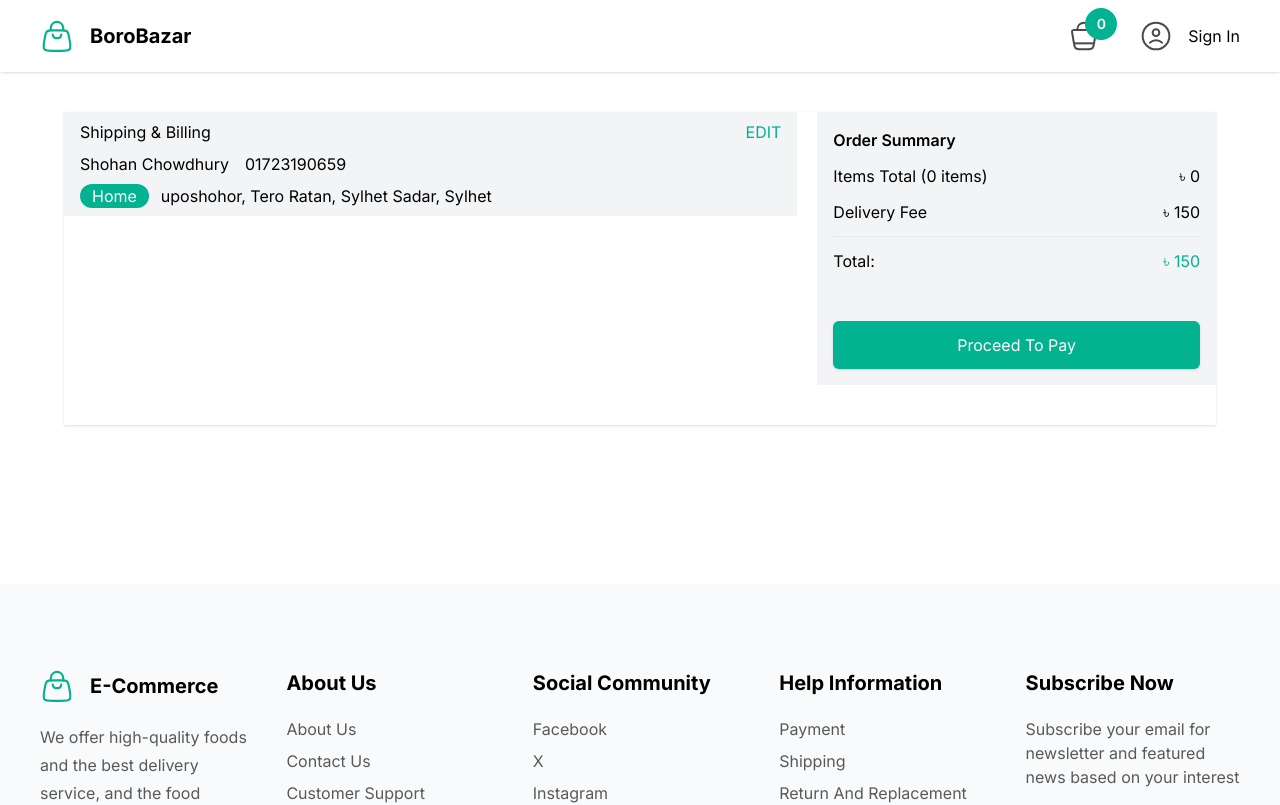
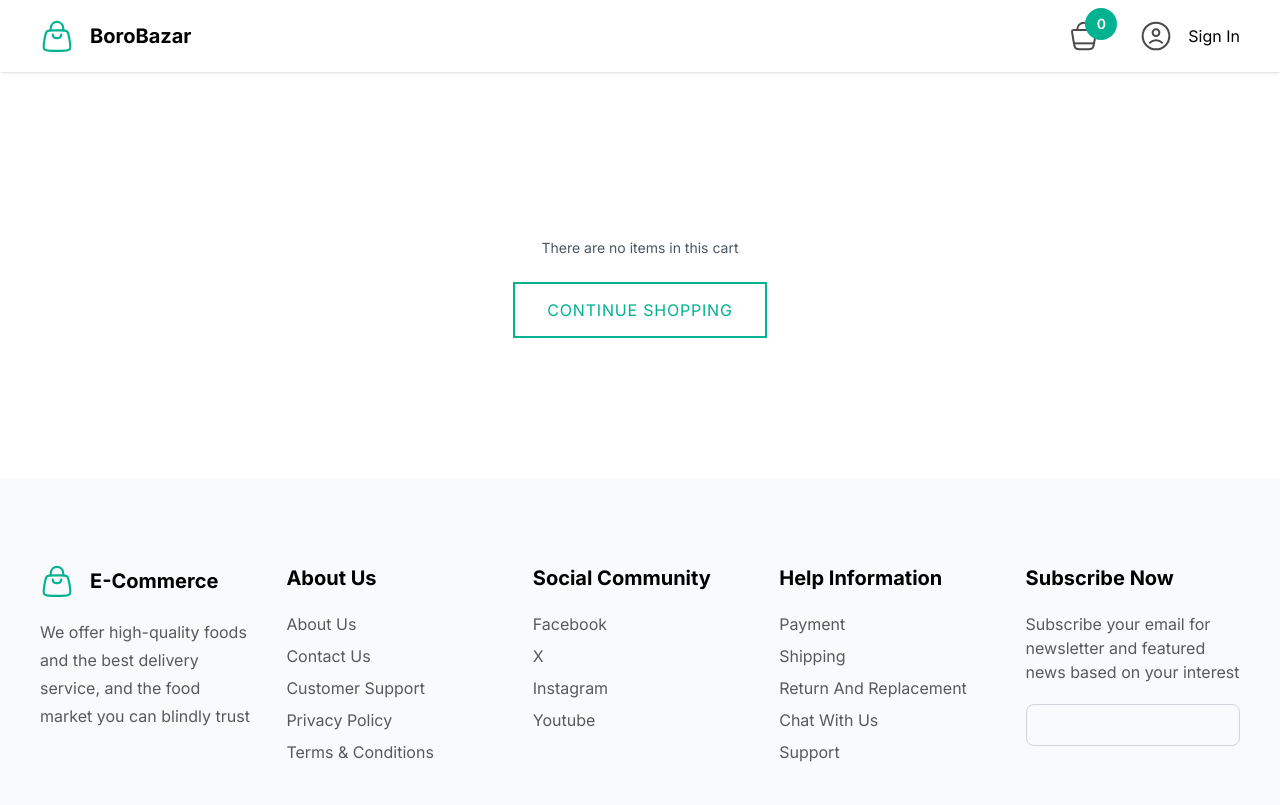
Before and after one commit to shohan-ch/e-commerce-nextJs, a Next.js app: page /checkout in a window 1280 px wide. Shown: the top 805 px of the page. Built offline with nearby package versions, Linux system fonts and the light colour scheme.

Commit message:
refactor: modulize checkout page by separate component

```diff
--- a/src/app/checkout/page.tsx
+++ b/src/app/checkout/page.tsx
@@ -1,81 +1,33 @@
 "use client";
 import CartItemsList from "@/components/Cart/CartItemsList";
+import EmptyCart from "@/components/Cart/EmptyCart";
+import EmptyCheckout from "@/components/Checkout/EmptyCheckout";
+import OrderSummary from "@/components/Checkout/OrderSummary";
+import ShippingAddresses from "@/components/Checkout/ShippingAddresses";
 import { useCart } from "@/context/CartContextProvider";
 import { useEffect, useState } from "react";
 
 const page = () => {
   const productsInCart = useCart();
-  const [subTotal, setSubTotal] = useState(0);
-  const [total, setTotal] = useState(0);
-  let deliveryFee = 150;
-
-  useEffect(() => {
-    let subTotal = 0;
-    productsInCart.map((p: any) => {
-      subTotal += p?.cart * p?.salePrice;
-    });
-    setSubTotal(subTotal);
-    setTotal(subTotal + deliveryFee);
-  }, [productsInCart]);
 
   return (
     <>
-      <div className="max-w-6xl flex items-start mx-auto gap-x-5 mb-40 pb-10 mt-8 shadow">
-        <div className="flex-[4]">
-          <div className=" bg-gray-100 px-4 py-2 space-y-2 mb-10">
-            <div className="flex justify-between">
-              <h3>Shipping & Billing</h3>
-              <button className="text-primary" onClick={() => alert(123)}>
-                EDIT
-              </button>
-            </div>
-            <div className="space-y-2">
-              <p className="flex gap-x-4">
-                <span>Shohan Chowdhury</span>
-                <span>01723190659</span>
-              </p>
-              <p className="flex gap-x-3">
-                <span className="bg-primary text-white text-center rounded-full px-3">
-                  Home
-                </span>
-                <span>uposhohor, Tero Ratan, Sylhet Sadar, Sylhet</span>
-              </p>
-            </div>
-          </div>
-          <CartItemsList products={productsInCart} />
-        </div>
-
-        <div className="flex-[2] bg-gray-100 p-4">
-          <h3 className="font-semibold mb-3">Order Summary</h3>
-          <div className="space-y-3">
-            <div className="flex justify-between">
-              <h4>Items Total ({productsInCart.length} items)</h4>
-              <p>
-                <span>৳</span> <span>{subTotal}</span>
-              </p>
-            </div>
-            <div className="flex justify-between">
-              <h4>Delivery Fee</h4>
-              <p>
-                <span>৳</span> <span>{deliveryFee}</span>
-              </p>
-            </div>
-            <hr />
-            <div className="flex justify-between">
-              <h4>Total:</h4>
-              <p className="text-primary">
-                <span>৳</span> <span>{total}</span>
-              </p>
-            </div>
+      {(productsInCart.length > 0 && (
+        <div className="max-w-6xl flex items-start mx-auto gap-x-5 mb-40 pb-10 mt-8 shadow">
+          <div className="shipping-container flex-[4]">
+            <ShippingAddresses />
+            <CartItemsList products={productsInCart} />
           </div>
 
-          <div className="mt-12">
-            <button className="bg-primary text-white w-full block p-3 shadow rounded-md">
-              Proceed To Pay
-            </button>
+          <div className="order-container flex-[2] bg-gray-100 p-4">
+            <OrderSummary products={productsInCart} />
           </div>
         </div>
-      </div>
+      )) || (
+        <div>
+          <EmptyCheckout />
+        </div>
+      )}
     </>
   );
 };
--- a/src/components/Cart/CartItemsList.tsx
+++ b/src/components/Cart/CartItemsList.tsx
@@ -5,7 +5,7 @@ import IconSvg from "@/icons/IconSvg";
 import BasePopConfirm from "@/utils/Ui/PopConfirm/BasePopConfirm";
 import Image from "next/image";
 import { usePathname } from "next/navigation";
-import React, { createRef, useRef } from "react";
+import React, { createRef } from "react";
 
 type Props = {
   products: any[];
@@ -15,8 +15,7 @@ const CartItemsList = (props: Props) => {
   const { products } = props;
   const dispatchCart = useCartDispatch();
   const pathName = usePathname();
-  const popConfirmRef = useRef<any>();
-  // const popConfirmRef = createRef<any>();
+
   const removeCartItem = (product: any) => (e: React.MouseEvent) => {
     if (pathName.includes("checkout") && product.cart == 1) return;
     e.stopPropagation();
@@ -32,7 +31,6 @@ const CartItemsList = (props: Props) => {
   };
 
   const deleteCart = (product: any) => {
-    alert(product.id);
     dispatchCart({
       type: "delete",
       product,
--- /dev/null
+++ b/src/components/Checkout/EmptyCheckout.tsx
@@ -0,0 +1,24 @@
+import Link from "next/link";
+import React from "react";
+
+type Props = {};
+
+const EmptyCheckout = (props: Props) => {
+  return (
+    <div className="h-[400px] flex items-center justify-center">
+      <div className="text-center">
+        <p className="mb-10 text-gray-600 text-sm">
+          There are no items in this cart
+        </p>
+        <Link
+          href={"/"}
+          className="border-2  px-8 py-4 border-primary text-primary tracking-wider"
+        >
+          CONTINUE SHOPPING
+        </Link>
+      </div>
+    </div>
+  );
+};
+
+export default EmptyCheckout;
--- /dev/null
+++ b/src/components/Checkout/OrderSummary.tsx
@@ -0,0 +1,55 @@
+import React, { useEffect, useState } from "react";
+
+type Props = {
+  products: any[];
+};
+
+const OrderSummary = (props: Props) => {
+  const { products } = props;
+  const [subTotal, setSubTotal] = useState(0);
+  const [total, setTotal] = useState(0);
+  let deliveryFee = 150;
+  useEffect(() => {
+    let subTotal = 0;
+    products.map((p: any) => {
+      subTotal += p?.cart * p?.salePrice;
+    });
+    setSubTotal(subTotal);
+    setTotal(subTotal + deliveryFee);
+  }, [products]);
+
+  return (
+    <>
+      <h3 className="font-semibold mb-3">Order Summary</h3>
+      <div className="space-y-3">
+        <div className="flex justify-between">
+          <h4>Items Total ({products.length} items)</h4>
+          <p>
+            <span>৳</span> <span>{subTotal}</span>
+          </p>
+        </div>
+        <div className="flex justify-between">
+          <h4>Delivery Fee</h4>
+          <p>
+            <span>৳</span> <span>{deliveryFee}</span>
+          </p>
+        </div>
+        <hr />
+        <div className="flex justify-between">
+          <h4>Total:</h4>
+          <p className="text-primary">
+            <span>৳</span> <span>{total}</span>
+          </p>
+        </div>
+      </div>
+
+      <div className="mt-12">
+        <button className="bg-primary text-white w-full block p-3 shadow rounded-md">
+          Proceed To Pay
+        </button>
+      </div>
+    </>
+  );
+};
+
+export default OrderSummary;
--- /dev/null
+++ b/src/components/Checkout/ShippingAddresses.tsx
@@ -0,0 +1,30 @@
+import React from "react";
+
+type Props = {};
+
+const ShippingAddresses = (props: Props) => {
+  return (
+    <div className=" bg-gray-100 px-4 py-2 space-y-2 mb-10">
+      <div className="flex justify-between">
+        <h3>Shipping & Billing</h3>
+        <button className="text-primary" onClick={() => alert(123)}>
+          EDIT
+        </button>
+      </div>
+      <div className="space-y-2">
+        <p className="flex gap-x-4">
+          <span>Shohan Chowdhury</span>
+          <span>01723190659</span>
+        </p>
+        <p className="flex gap-x-3">
+          <span className="bg-primary text-white text-center rounded-full px-3">
+            Home
+          </span>
+          <span>uposhohor, Tero Ratan, Sylhet Sadar, Sylhet</span>
+        </p>
+      </div>
+    </div>
+  );
+};
+
+export default ShippingAddresses;
```
